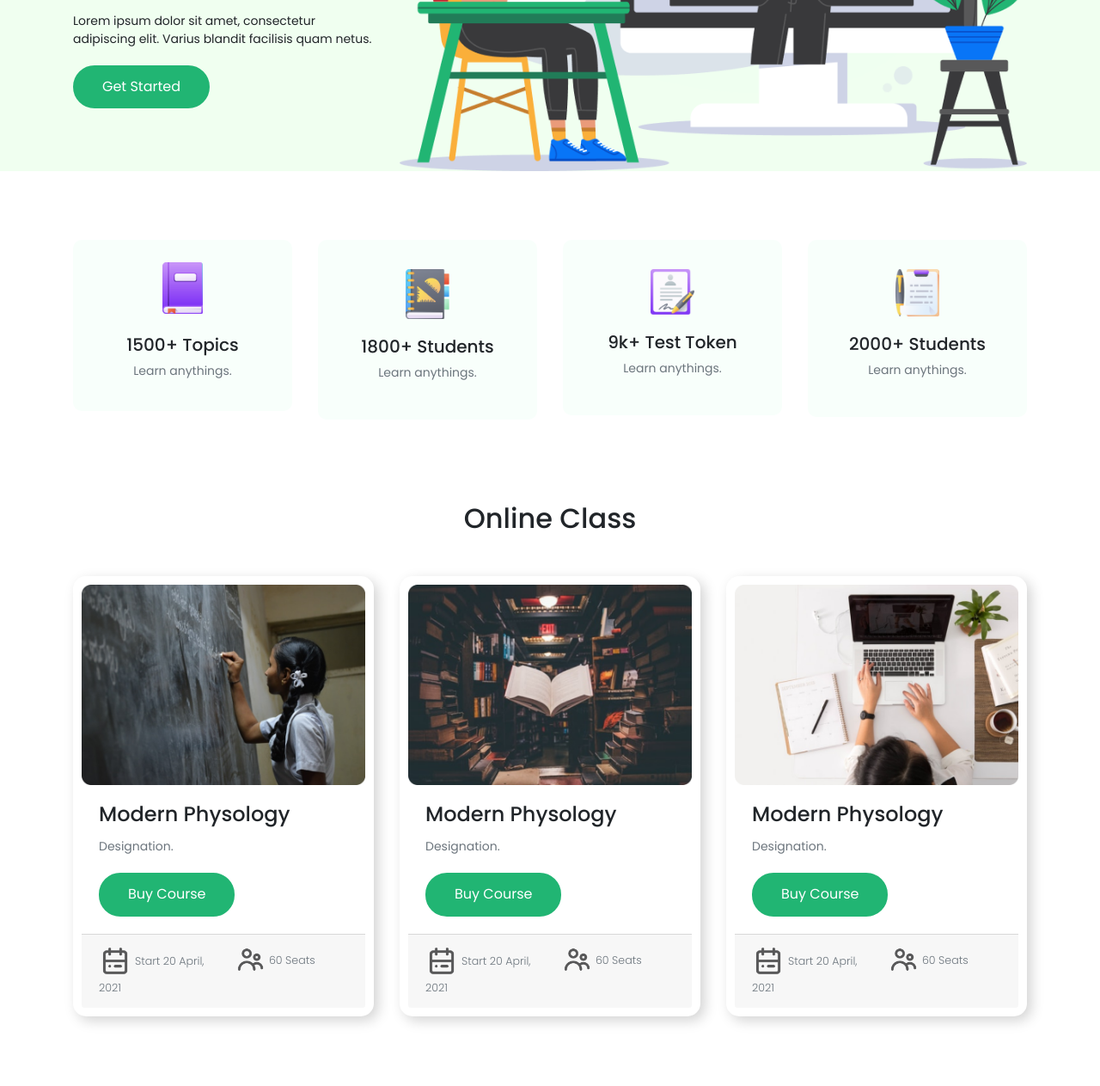
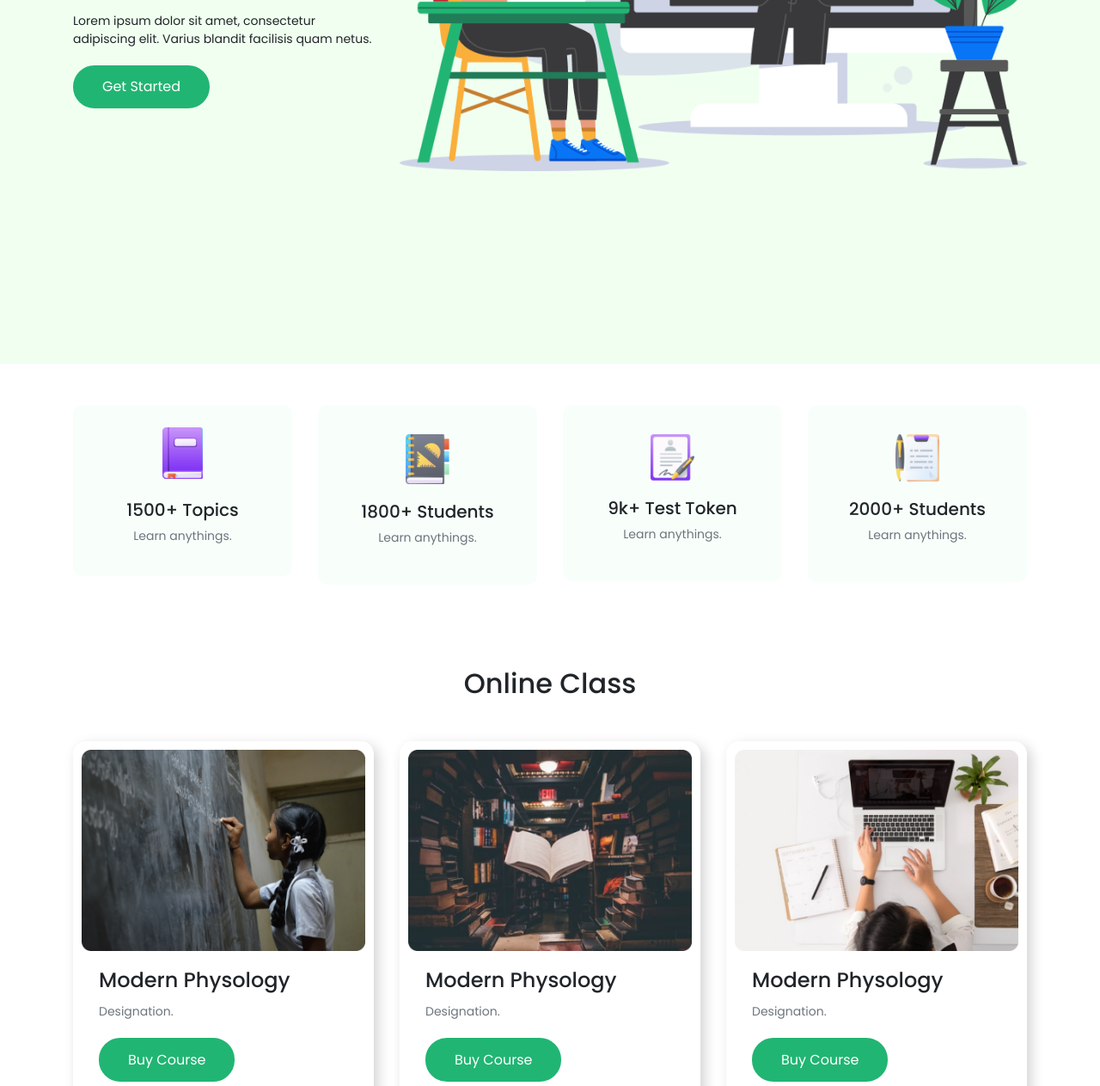
Before and after one commit to forid1026/E-school-project, a plain HTML site: page index.html in a window 1280 px wide. Shown: the part 337-1600 px from the top of the page at 86% size. Drawn offline with Linux system fonts and the light colour scheme.

Commit message:
online class section icon width updated

```diff
--- a/css/responsive.css
+++ b/css/responsive.css
@@ -30,6 +30,7 @@
     #footer .quotes{
         padding: 0 .5rem;
     }
+    #courses
 }
 @media (max-width: 496){
     .sign-in-button{
--- a/css/style.css
+++ b/css/style.css
@@ -23,6 +23,7 @@ body{
 
 header{
     background: #F0FFF0;
+    height: 85vh;
 }
 nav{
     background:#F0FFF0;
@@ -92,7 +93,9 @@ nav{
     font-size: 24px;
     font-weight: 500;
 }
-
+.online-courses .card .w-25 {
+    width: 16%!important;
+}
 
 /* Pricetable section */
 #others .card{
```
